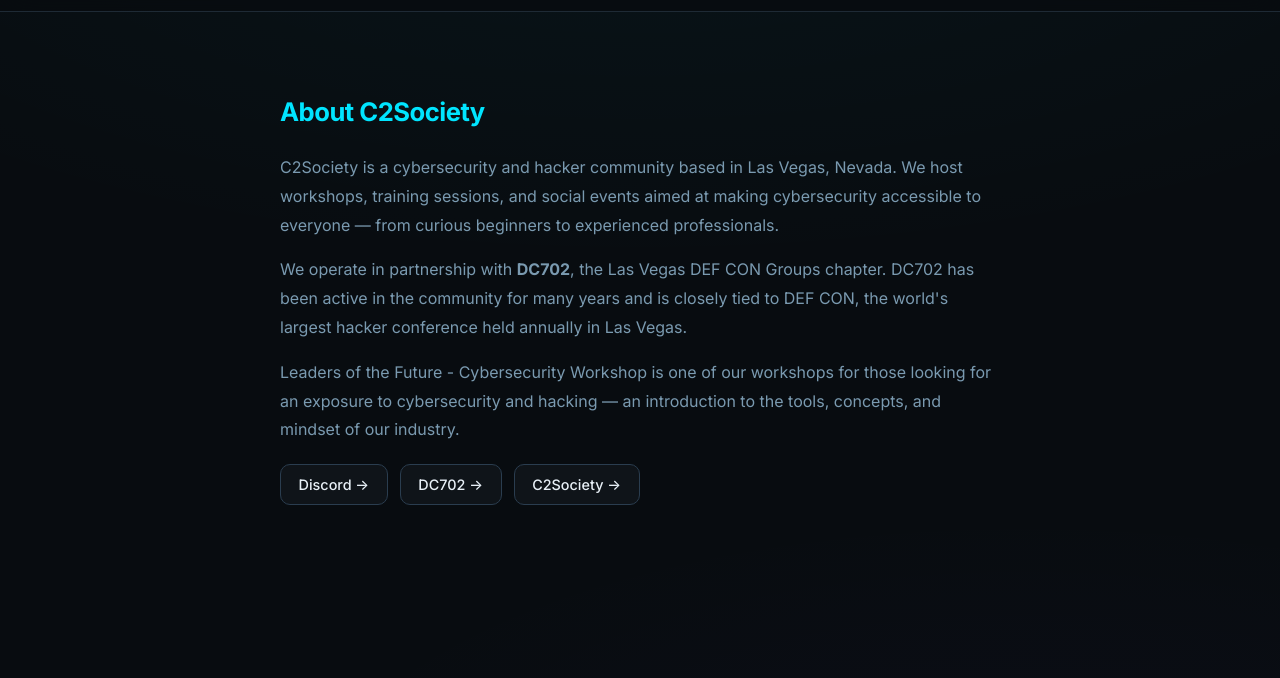
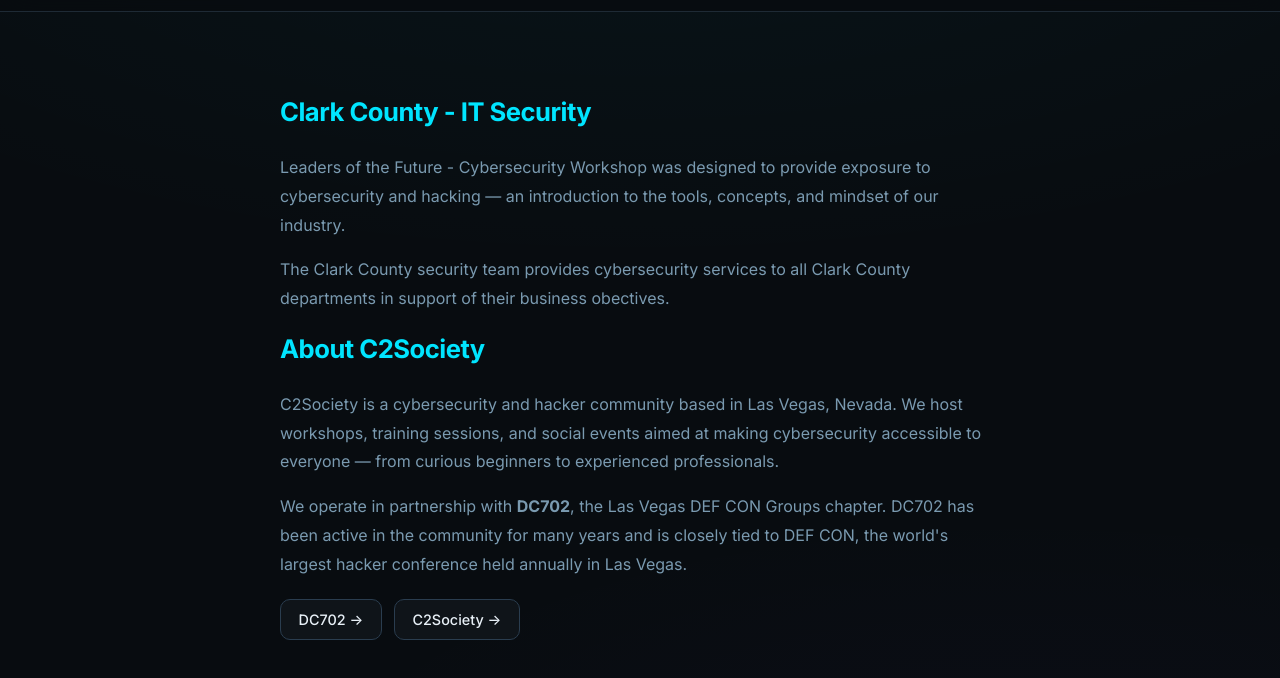
Before and after one commit to rebeccamossman/LOTF, a plain HTML site: page about/index.html in a window 1280 px wide. Shown: the part 52-730 px from the top of the page. Drawn offline with Linux system fonts and the light colour scheme.

Commit message:
Enhance about section with IT Security details
Added details about the Clark County IT Security and the Cybersecurity Workshop, including its purpose and the services provided by the Clark County security team.

```diff
--- a/about/index.html
+++ b/about/index.html
@@ -23,6 +23,14 @@
     </nav>
     <main>
       <div class="about-section">
+         <h2>Clark County - IT Security</h2>
+           <p>
+          Leaders of the Future - Cybersecurity Workshop was designed to provide exposure to
+          cybersecurity and hacking — an introduction to the tools, concepts, and mindset of our industry.
+        </p>
+           <p>
+          The Clark County security team provides cybersecurity services to all Clark County departments in support of their business obectives.
+        </p>
         <h2>About C2Society</h2>
         <p>
           C2Society is a cybersecurity and hacker community based in Las Vegas, Nevada. We host workshops, training
@@ -34,12 +42,8 @@
           active in the community for many years and is closely tied to DEF CON, the world's largest hacker conference
           held annually in Las Vegas.
         </p>
-        <p>
-          Leaders of the Future - Cybersecurity Workshop is one of our workshops for those looking for an exposure to
-          cybersecurity and hacking — an introduction to the tools, concepts, and mindset of our industry.
-        </p>
+
         <div class="contact-links">
-          <a href="https://discord.gg/b499UNgBDW">Discord →</a>
           <a href="https://www.dc702.space/">DC702 →</a>
           <a href="https://c2society.org/">C2Society →</a>
         </div>
```
